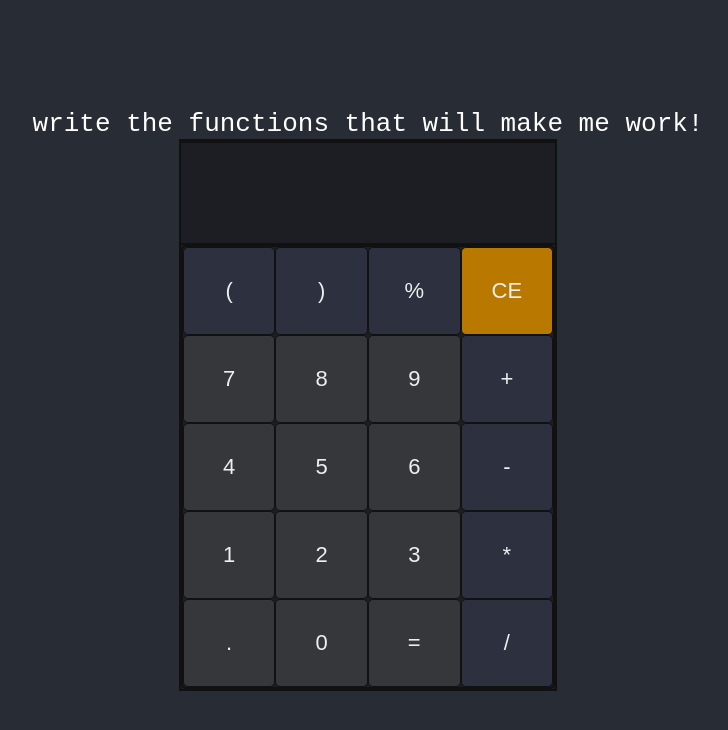
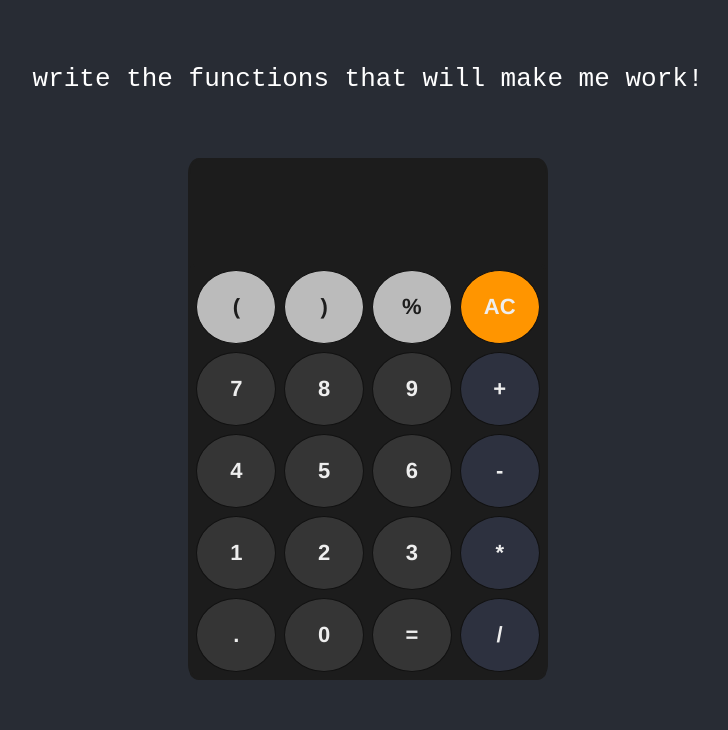
Before and after one commit to zilbers/Challenge-Calculator, a React (Create React App) app: page / in a window 1280 px wide. Shown: the top 730 px of the page, without its empty margins (272-1000 px from the left). Built offline with nearby package versions, Linux system fonts and the light colour scheme.

Commit message:
Solution

```diff
--- a/src/App.css
+++ b/src/App.css
@@ -3,45 +3,51 @@
 }
 
 .App {
-  text-align: center;
-  background-color: #282c34;
+display: flex;
+flex-direction: column;
+align-items: center;
+background-color: #282c34;
+min-height: 100vh;
 }
 
 .App-header {
   background-color: #282c34;
-  min-height: 100vh;
   display: flex;
   flex-direction: column;
   align-items: center;
   justify-content: center;
   font-size: calc(10px + 2vmin);
   color: white;
+  padding: 5% 0;
 }
 
 .calculator{
 display: flex;
 flex-direction: column;
 align-items: center;
-background-color:  #1c1e24;
-border: 2px solid #111;
+background-color:  #1C1C1C;
+border: 2px solid #1C1C1C;
+border-radius: 3%;
 }
 
 .result{
+  font-family: 'Helvetica', 'Arial', sans-serif;
   display: flex;
   align-items: center;
   justify-content: center;
-  width: 100%;
+  width: 60%;
   height: 100px;
   color: #eee;
-  font-size: calc(15px + 2vmin);
-  border: 2px solid #111;
+  font-size: calc(22px + 2vmin);
+  font-weight: 600;
+  border: 2px solid  #1C1C1C;
 }
 
 .calculator-digits {
   display: flex;
   align-items: center;
   margin: 0 auto;
-  border: 2px solid #111;
+  border: 2px solid  #1C1C1C;
   border-radius: 5px;
 }
 
@@ -55,13 +61,16 @@ border: 2px solid #111;
 }
 
 .button {
+  font-family: 'Helvetica', 'Arial', sans-serif;
   background: rgb(45, 49, 63); /* light background with opacity 50% */
   border: 1px solid #111; /* black border */
-  padding: 30px;
+  padding: 23px;
   color: #eee; /* white text */
-  border-radius: 5px; /* rounded corners */
+  border-radius: 50%; /* rounded corners */
   font-size: 22px; /* larger fonts */
+  font-weight: 700;
   cursor: pointer; /* make it look clickable */
+  margin: 4px;
 }
 
 .button:hover {
@@ -77,11 +86,12 @@ border: 2px solid #111;
 }
 
 .op {
-  background-color: rgb(45, 49, 63);
+  background-color: #bbbbbb;
+  color: #1C1C1C;
 }
 
 .op:hover {
-  background-color: rgb(64, 70, 90);
+  background-color: #979797;
 }
 
 .delete {
@@ -102,10 +112,10 @@ border: 2px solid #111;
   background-color: rgb(64, 70, 90);
 }
 
-.CE {
-  background-color: rgb(185, 121, 0);
+.AC {
+  background-color: #FF9500;
 }
 
-#op_CE:hover {
-  background-color: rgb(224, 147, 4);
+#op_AC:hover {
+  background-color: rgb(245, 179, 57);
 }
--- a/src/App.js
+++ b/src/App.js
@@ -1,52 +1,15 @@
-import React, { useState } from "react";
-import Calc from './components/Calc'
+import React from 'react';
+import Calc from './components/Calc';
 
-import "./App.css";
+import './App.css';
 
 function App() {
-  const [value, setValue] = useState("0");
-  const clickHandler = (e) => {
-    setValue(value + "");
-  };
   return (
     <div className='App'>
       <header className='App-header'>
-          <code> write the functions that will make me work!</code>
-        <Calc />
-        {/* <p>
-          <div className='calculator'>
-            <div>{value}</div>
-            <div className='calculator-buttons'>
-              <button className='button' onClick={clickHandler}>
-              √
-              </button>
-              <button className='button'>X^2</button>
-              <button className='button'>C</button>
-              <button className='button delete'>Delete</button>
-
-              <button className='button number'>7</button>
-              <button className='button number'>8</button>
-              <button className='button number'>9</button>
-              <button className='button'>X</button>
-
-              <button className='button number'>4</button>
-              <button className='button number'>5</button>
-              <button className='button number'>6</button>
-              <button className='button'>-</button>
-
-              <button className='button number'>1</button>
-              <button className='button number'>2</button>
-              <button className='button number'>3</button>
-              <button className='button'>+</button>
-
-              <button className='button number'>+/-</button>
-              <button className='button number'>0</button>
-              <button className='button number'>.</button>
-              <button className='button equal'>=</button>
-            </div>
-          </div>
-        </p> */}
+        <code> write the functions that will make me work!</code>
       </header>
+      <Calc />
     </div>
   );
 }
--- a/src/components/Calc.js
+++ b/src/components/Calc.js
@@ -69,12 +69,12 @@ function Calc() {
         <div className='operations'>
           {/* clear all */}
           <button
-            className='button CE'
+            className='button AC'
             onClick={() => setInput('')}
             value=''
-            id='op_CE'
+            id='op_AC'
           >
-            CE
+            AC
           </button>
           {/* add button */}
           <button
```
